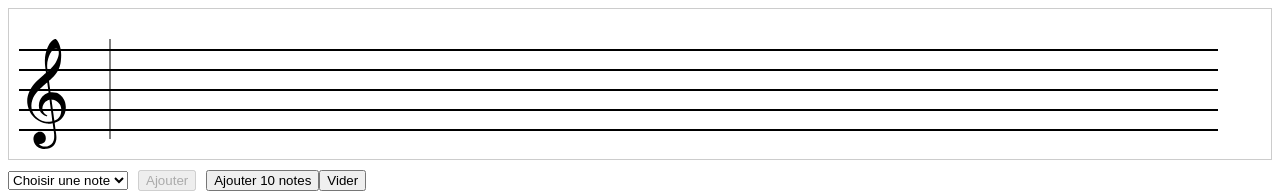
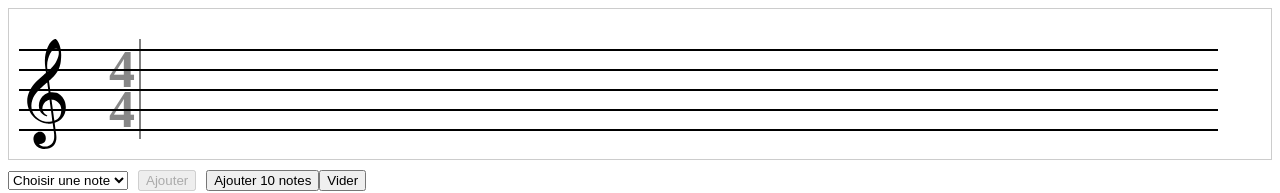
Before and after one commit to mlinny/portee-musicale, an Angular app: page / in a window 1280 px wide. Shown: the top 193 px of the page. Built offline with nearby package versions, Linux system fonts and the light colour scheme.

Commit message:
Ajout de la mesure sur la portée (en texte)

```diff
--- a/src/app/app.ts
+++ b/src/app/app.ts
@@ -8,7 +8,7 @@ import { Note } from '../models/note.model';
   standalone: true,
   imports: [PorteeComponent, NoteSelectorComponent],
   template: `
-    <app-portee [notes]="notes"></app-portee>
+    <app-portee [notes]="notes" mesure="4/4"></app-portee>
     <app-note-selector (noteAjoutee)="onNoteAjoutee($event)"></app-note-selector>
   `
 })
--- a/src/app/portee/portee.css
+++ b/src/app/portee/portee.css
@@ -16,7 +16,7 @@
 .barre-verticale,
 .barre-verticale-intermediaire{
   position: absolute;
-  left: 100px;
+  left: 130px;
   top: 30px;
   width: 2px;
   height: 100px;
@@ -91,3 +91,25 @@
     right: -10px;
     box-shadow: 0 6px black;
   }
+
+.mesure {
+  position: absolute;
+  left: 100px; /* Ajustez selon la position de la clé */
+  top: 35px;
+  width: 20px;
+  text-align: center;
+  font-family: 'Times New Roman', Times, serif;
+  font-size: 52px;
+  line-height: 1;
+  font-weight: bold; /* Met le texte en gras */
+  color: #888888;
+}
+
+.mesure-numerateur {
+  display: block;
+}
+
+.mesure-denominateur {
+  display: block;
+  margin-top: -12px;
+}
--- a/src/app/portee/portee.html
+++ b/src/app/portee/portee.html
@@ -1,6 +1,12 @@
 
 <div class="portee-container">
   <img src="clef-de-sol.svg" class="clef" alt="Clé de sol" />
+
+  <!-- Affichage de la mesure -->
+  <div class="mesure">
+    <span class="mesure-numerateur">{{ mesure.split('/')[0] }}</span>
+    <span class="mesure-denominateur">{{ mesure.split('/')[1] }}</span>
+  </div>
 
   <!-- Barre verticale -->
   <div class="barre-verticale"></div>
@@ -20,7 +26,7 @@
          [style.top.px]="ligne.top"></div>
   </div>
 
-<!-- Traits verticales toutes les 4 notes -->
+  <!-- Traits verticales toutes les 4 notes -->
   <ng-container *ngFor="let note of notes; let idx = index">
     <div *ngIf="idx > 0 && idx % 4 === 0"
          class="barre-verticale-intermediaire"
--- a/src/app/portee/portee.ts
+++ b/src/app/portee/portee.ts
@@ -15,6 +15,7 @@ import { NoteSvgComponent } from '../note-svg/note-svg.component';
 export class PorteeComponent {
   /*public notesAjoutees: Note[] = [];*/
   @Input() notes: Note[] = [];
+  @Input() mesure: string = '4/4'; // <-- Ajout de la mesure
   readonly constantes = PORTEE_CONSTANTES;
 
   //ajouterNote(note: Note) {
```
